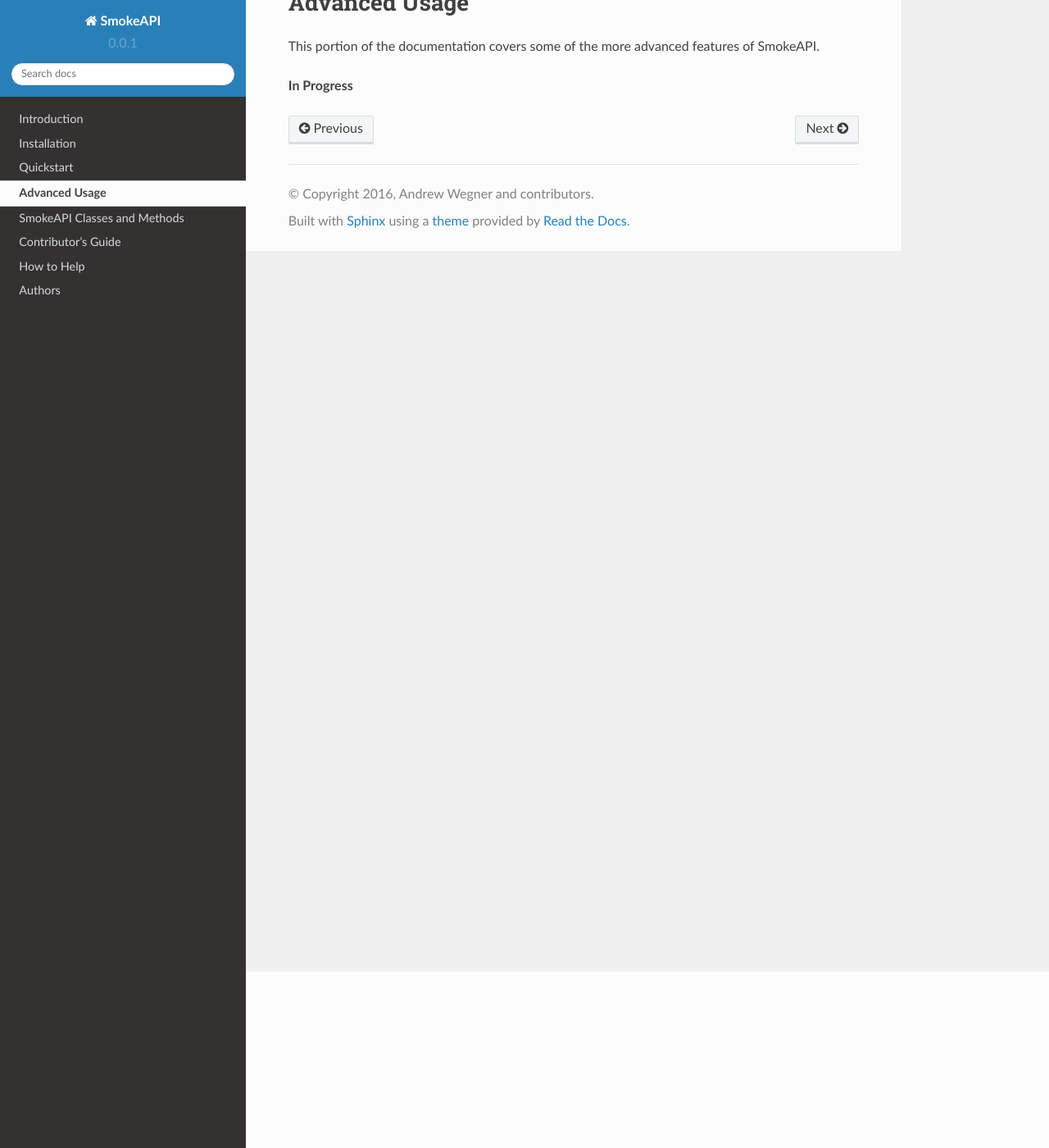
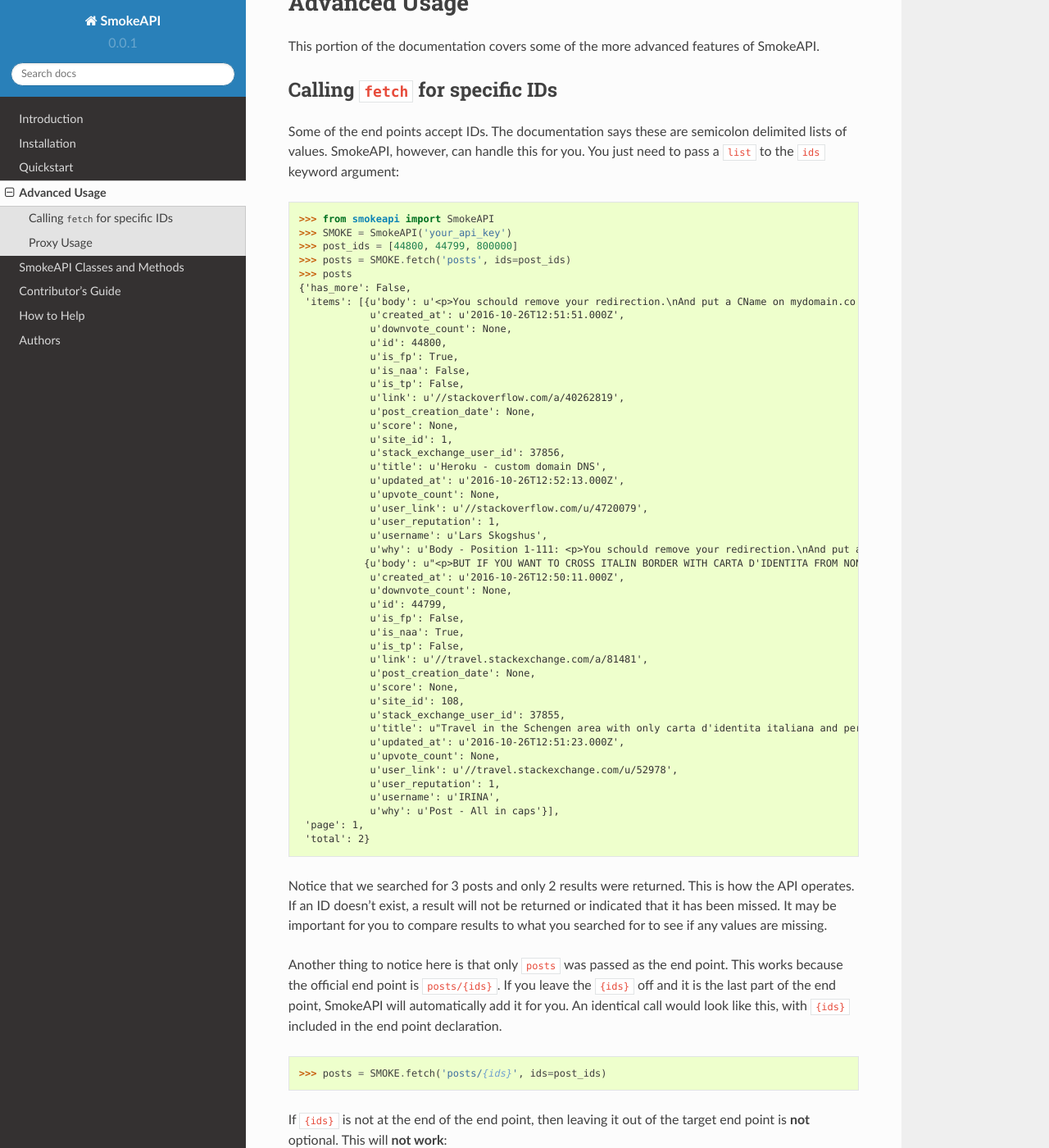
Before and after one commit to AWegnerGitHub/smokeapi, a Sphinx documentation site: the page built from docs/user/advanced.rst, in a window 1280 px wide and 1400 px high, scrolled down 215 px. Shown: the whole window at 82% size. Built offline with Sphinx 7.4.7 and the Read the Docs theme 2.0.0, drawn with Linux system fonts in a browser that asks for light colours; pages that are not in the unit, such as notebooks, are missing from menus; some of the changed text lies outside the part shown.

Commit message:
Doc updates

```diff
--- a/docs/dev/contributing.rst
+++ b/docs/dev/contributing.rst
@@ -74,6 +74,9 @@
 Running Tests
 ~~~~~~~~~~~~~
 
+**Note**: While this note exists, there are **NO** unit tests. This is a known
+limitation and will be corrected at some point in the future.
+
 To be able to run the test suite, you'll need to have `mock`_ installed. Mock is
 on the Python Package Index, so you can install it simply with one command::
 
--- a/docs/index.rst
+++ b/docs/index.rst
@@ -23,7 +23,7 @@
 Supported Features
 ------------------
 
--  Read and (soon) write functionality via the API.
+-  Read and write functionality via the API.
 -  Retrieve multiple pages of results with a single call and merge
    all the results into a single response.
 -  Throw exceptions returned by the API for easier troubleshooting.
--- a/docs/user/advanced.rst
+++ b/docs/user/advanced.rst
@@ -8,4 +8,117 @@
 This portion of the documentation covers some of the more advanced features of
 SmokeAPI.
 
-**In Progress**
+.. _query-ids:
+
+Calling ``fetch`` for specific IDs
+----------------------------------
+
+Some of the end points accept IDs. The documentation says these are semicolon
+delimited lists of values. SmokeAPI, however, can handle this for you. You
+just need to pass a ``list`` to the ``ids`` keyword argument::
+
+    >>> from smokeapi import SmokeAPI
+    >>> SMOKE = SmokeAPI('your_api_key')
+    >>> post_ids = [44800, 44799, 800000]
+    >>> posts = SMOKE.fetch('posts', ids=post_ids)
+    >>> posts
+    {'has_more': False,
+     'items': [{u'body': u'<p>You schould remove your redirection.\nAnd put a CName on mydomain.co with value mydomain.herokuapp.com.</p>\n',
+                u'created_at': u'2016-10-26T12:51:51.000Z',
+                u'downvote_count': None,
+                u'id': 44800,
+                u'is_fp': True,
+                u'is_naa': False,
+                u'is_tp': False,
+                u'link': u'//stackoverflow.com/a/40262819',
+                u'post_creation_date': None,
+                u'score': None,
+                u'site_id': 1,
+                u'stack_exchange_user_id': 37856,
+                u'title': u'Heroku - custom domain DNS',
+                u'updated_at': u'2016-10-26T12:52:13.000Z',
+                u'upvote_count': None,
+                u'user_link': u'//stackoverflow.com/u/4720079',
+                u'user_reputation': 1,
+                u'username': u'Lars Skogshus',
+                u'why': u'Body - Position 1-111: <p>You schould remove your redirection.\nAnd put a CName on mydomain.co with value mydomain.herokuapp.com.</p>'},
+               {u'body': u"<p>BUT IF YOU WANT TO CROSS ITALIN BORDER WITH CARTA D'IDENTITA FROM NON SCHENGEN AREA IS IT POSSIBLE ?</p>\n",
+                u'created_at': u'2016-10-26T12:50:11.000Z',
+                u'downvote_count': None,
+                u'id': 44799,
+                u'is_fp': False,
+                u'is_naa': True,
+                u'is_tp': False,
+                u'link': u'//travel.stackexchange.com/a/81481',
+                u'post_creation_date': None,
+                u'score': None,
+                u'site_id': 108,
+                u'stack_exchange_user_id': 37855,
+                u'title': u"Travel in the Schengen area with only carta d'identita italiana and permesso di soggiorno",
+                u'updated_at': u'2016-10-26T12:51:23.000Z',
+                u'upvote_count': None,
+                u'user_link': u'//travel.stackexchange.com/u/52978',
+                u'user_reputation': 1,
+                u'username': u'IRINA',
+                u'why': u'Post - All in caps'}],
+     'page': 1,
+     'total': 2}
+
+Notice that we searched for 3 posts and only 2 results were returned. This is
+how the API operates. If an ID doesn't exist, a result will not be returned or
+indicated that it has been missed. It may be important for you to compare
+results to what you searched for to see if any values are missing.
+
+Another thing to notice here is that only ``posts`` was passed as the end
+point. This works because the official end point is ``posts/{ids}``. If you
+leave the ``{ids}`` off and it is the last part of the end point, SmokeAPI will
+automatically add it for you. An identical call would look like this, with
+``{ids}`` included in the end point declaration.
+
+    >>> posts = SMOKE.fetch('posts/{ids}', ids=post_ids)
+
+If ``{ids}`` is not at the end of the end point, then leaving it out of the
+target end point is **not** optional. This will **not work**::
+
+    >>> posts = SMOKE.fetch('reason/posts', ids=reason_ids)
+
+However, this will work and will return posts associated with the selected
+close reasons::
+
+    >>> posts = SMOKE.fetch('reason/{ids}/posts', ids=reason_ids)
+
+.. _proxy-usage:
+
+Proxy Usage
+-----------
+
+Some users sit behind a proxy and need to get through that before accessing
+the internet at large. SmokeAPI can handle this workflow.
+
+A failure due to a proxy may look like this::
+
+    >>> from smokeapi import SmokeAPI, SmokeAPIError
+    >>> try:
+    ...     SMOKE = SmokeAPI('your_api_key')
+    ... except SmokeAPIError as e:
+    ...     print(e.message)
+    ...
+    ('Connection aborted.', error(10060, 'A connection attempt failed
+    because the connected party did not properly respond after a period of
+    time, or established connection failed because connected host has failed
+    to respond'))
+
+This can be fixed, by passing a dictionary of http and https proxy addresses
+when creating the :class:`SmokeAPI <smokeapi.SmokeAPI>` class::
+
+    >>> from smokeapi import SmokeAPI, SmokeAPIError
+    >>> proxies = {'http': 'http://proxy.example.com', 'https': 'http://proxy.example.com'}
+    >>> try:
+    ...     SMOKE = SmokeAPI('your_api_key', proxy=proxies)
+    ... except SmokeAPIError as e:
+    ...     print(e.message)
+    ...
+
+The two important lines are where ``proxies`` is defined and the
+modified :class:`SmokeAPI <smokeapi.SmokeAPI>` initialization, which passes the
+``proxies`` dictionary to the ``proxy`` argument.
```
